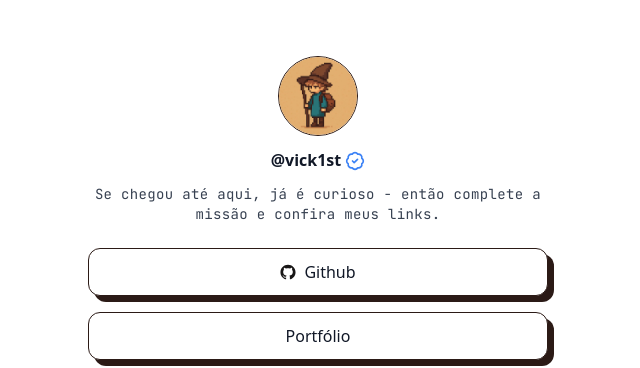
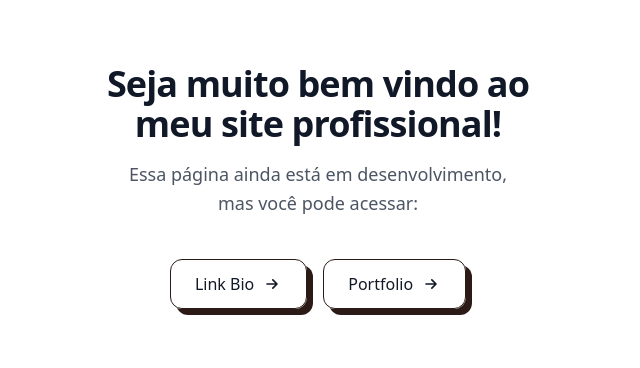
Before and after one commit to vick1st/my-bio, a Vue app: page / in a window 1280 px wide. Shown: the top 368 px of the page, without its empty margins (322-962 px from the left). Built offline with nearby package versions, Linux system fonts and the light colour scheme.

Commit message:
feat: add HomeView component and update routing

```diff
--- a/src/router/index.ts
+++ b/src/router/index.ts
@@ -1,4 +1,5 @@
 import { createRouter, createWebHistory } from 'vue-router'
+import HomeView from '@/views/HomeView.vue'
 import BioView from '@/views/BioView.vue'
 import PortfolioView from '@/views/PortfolioView.vue'
 
@@ -7,6 +8,11 @@ const router = createRouter({
   routes: [
     {
       path: '/',
+      name: 'home',
+      component: HomeView,
+    },
+    {
+      path: '/bio',
       name: 'bio',
       component: BioView,
     },
--- /dev/null
+++ b/src/views/HomeView.vue
@@ -0,0 +1,81 @@
+<template>
+  <div class="app-container">
+    <div class="w-full flex flex-col items-center gap-8 mt-8">
+      <!-- Mensagem de Boas-vindas -->
+      <div class="flex flex-col items-center gap-6 w-full sm:w-[460px] animate-fade-in">
+        <div class="flex flex-col items-center gap-4 text-center">
+          <h1 class="text-4xl font-bold text-gray-900 tracking-tight">
+            Seja muito bem vindo ao meu site profissional!
+          </h1>
+
+          <p class="text-lg text-gray-600 leading-relaxed max-w-md px-4">
+            Essa página ainda está em desenvolvimento, mas você pode acessar:
+          </p>
+        </div>
+
+        <!-- Botões de Navegação -->
+        <div class="flex flex-col sm:flex-row gap-4 w-full sm:w-auto mt-4">
+          <router-link
+            to="/bio"
+            class="group inline-flex items-center justify-center gap-2 px-6 py-3 rounded-card border border-brand-600 text-base font-medium text-gray-900 hover:bg-brand-600 hover:text-white transition-all duration-200 shadow-card hover:shadow-lg transform hover:-translate-y-0.5"
+          >
+            <span>Link Bio</span>
+            <svg
+              class="w-5 h-5 transition-transform group-hover:translate-x-1"
+              fill="none"
+              stroke="currentColor"
+              viewBox="0 0 24 24"
+            >
+              <path
+                stroke-linecap="round"
+                stroke-linejoin="round"
+                stroke-width="2"
+                d="M13 7l5 5m0 0l-5 5m5-5H6"
+              />
+            </svg>
+          </router-link>
+
+          <router-link
+            to="/portfolio"
+            class="group inline-flex items-center justify-center gap-2 px-6 py-3 rounded-card border border-brand-600 text-base font-medium text-gray-900 hover:bg-brand-600 hover:text-white transition-all duration-200 shadow-card hover:shadow-lg transform hover:-translate-y-0.5"
+          >
+            <span>Portfolio</span>
+            <svg
+              class="w-5 h-5 transition-transform group-hover:translate-x-1"
+              fill="none"
+              stroke="currentColor"
+              viewBox="0 0 24 24"
+            >
+              <path
+                stroke-linecap="round"
+                stroke-linejoin="round"
+                stroke-width="2"
+                d="M13 7l5 5m0 0l-5 5m5-5H6"
+              />
+            </svg>
+          </router-link>
+        </div>
+      </div>
+    </div>
+  </div>
+</template>
+
+<script setup lang="ts">
+</script>
+
+<style scoped>
+@keyframes fade-in {
+  from {
+    opacity: 0;
+    transform: translateY(-10px);
+  }
+  to {
+    opacity: 1;
+    transform: translateY(0);
+  }
+}
+
+.animate-fade-in {
+  animation: fade-in 0.6s ease-out;
+}
+</style>
--- a/src/views/PortfolioView.vue
+++ b/src/views/PortfolioView.vue
@@ -65,7 +65,7 @@
       <!-- Link de Volta -->
       <div class="mt-8 pb-7 sm:pb-4">
         <router-link
-          to="/"
+          to="/bio"
           class="group inline-flex items-center gap-2 text-sm text-gray-500 hover:text-gray-900 transition-all duration-200"
         >
           <svg
```
